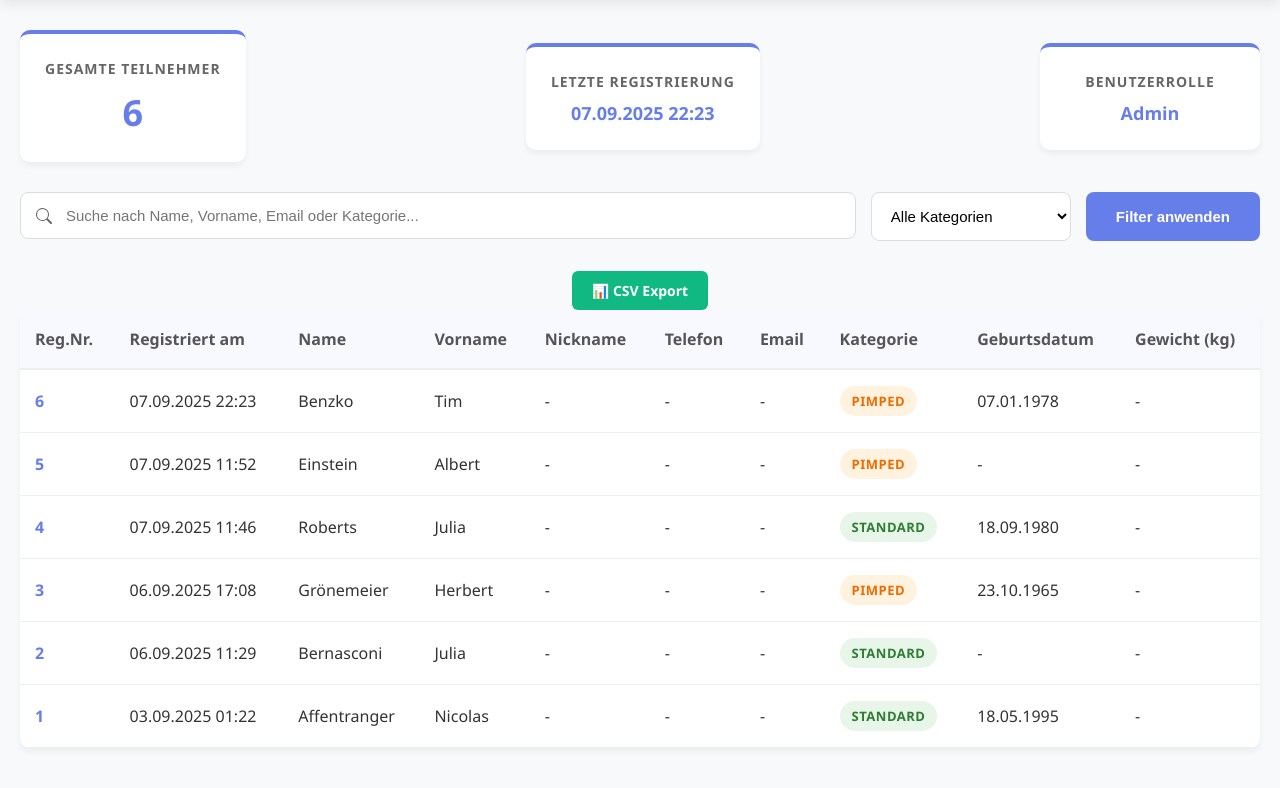
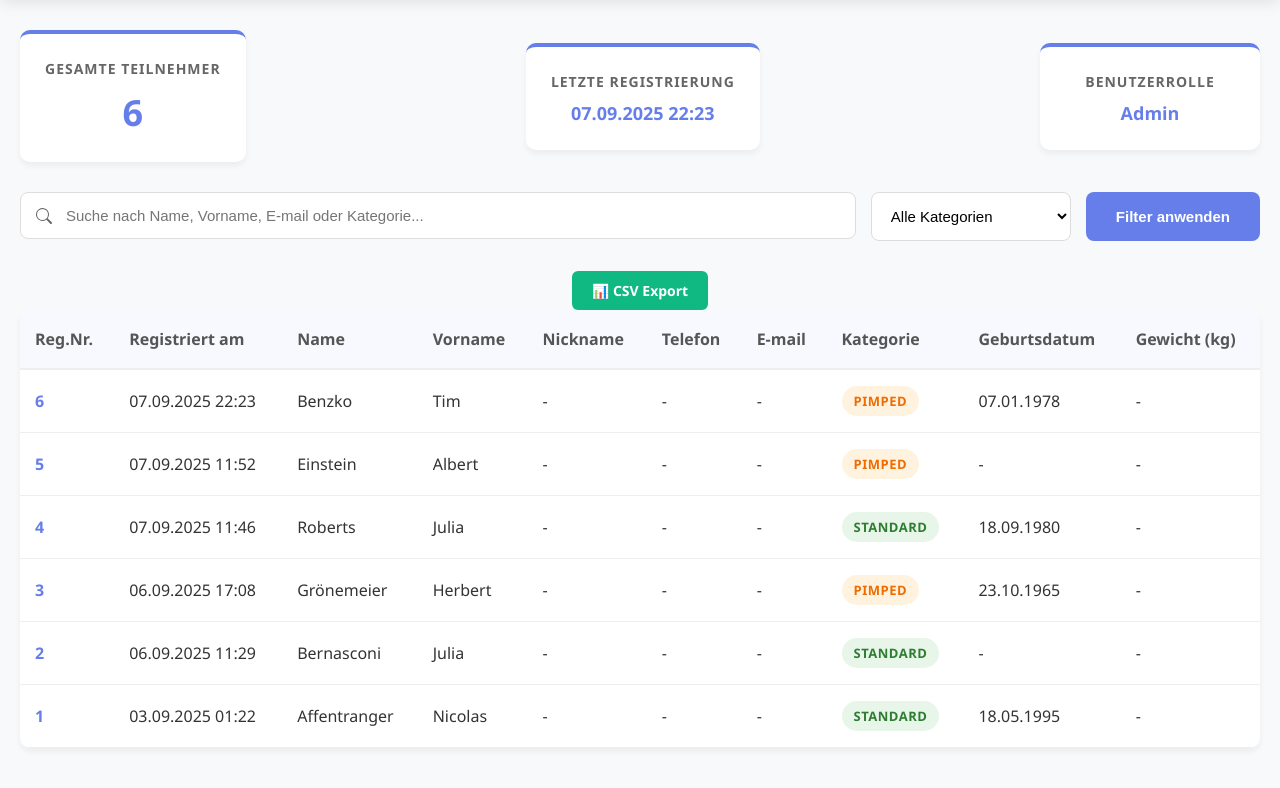
Before and after one commit to slvwagner/Zeitmessung, a PHP site: page /dashboard.php in a window 1280 px wide. Shown: the part 77-865 px from the top of the page. Run offline with PHP 8.4, Linux system fonts and the light colour scheme; the visitor is signed in with stand-in values (Sample User, id 1); data comes from the database, SQL or seed files in the repository; data that the repository does not hold is empty.

Commit message:
Bug fix columnname confusion fixed

```diff
--- a/source/www_check_registrations/dashboard.php
+++ b/source/www_check_registrations/dashboard.php
@@ -1,64 +1,5 @@
 <?php
-// Add this at the very top of your dashboard.php file
-error_reporting(E_ALL);
-ini_set('display_errors', 1);
-
 require_once 'config.php';
-
-// Check if user is logged in
-if (!isset($_SESSION['user_id'])) {
-    header('Location: index.php');
-    exit();
-}
-
-// Get database connection
-$conn = getDBConnection();
-
-// Check for connection errors
-if ($conn->connect_error) {
-    die("Verbindungsfehler: " . $conn->connect_error);
-}
-
-// Debug: Show what GET parameters we received
-echo "<!-- DEBUG: GET parameters: ";
-print_r($_GET);
-echo " -->";
-
-// Initialize variables
-$search = isset($_GET['search']) ? trim($_GET['search']) : '';
-$category = isset($_GET['category']) ? $_GET['category'] : '';
-
-// Debug: Show variable values
-echo "<!-- DEBUG: search='$search', category='$category' -->";
-
-// Build the WHERE clause
-$whereConditions = [];
-$params = [];
-$types = '';
-
-if (!empty($search)) {
-    $whereConditions[] = "(Name LIKE ? OR Vorname LIKE ? OR Email LIKE ? OR Kategorie LIKE ?)";
-    $searchTerm = "%$search%";
-    $params = [$searchTerm, $searchTerm, $searchTerm, $searchTerm];
-    $types = 'ssss';
-}
-
-if (!empty($category) && $category !== '') {
-    $whereConditions[] = "Kategorie = ?";
-    $params[] = $category;
-    $types .= 's';
-}
-
-$whereClause = '';
-if (!empty($whereConditions)) {
-    $whereClause = 'WHERE ' . implode(' AND ', $whereConditions);
-}
-
-// Debug: Show the SQL query
-$debugSql = "SELECT * FROM participants $whereClause ORDER BY Registrierungsnummer DESC";
-echo "<!-- DEBUG: SQL Query: $debugSql -->";
-echo "<!-- DEBUG: Params: " . implode(', ', $params) . " -->";
-echo "<!-- DEBUG: Types: $types -->";
 
 // Check if user is logged in
 if (!isset($_SESSION['user_id'])) {
@@ -73,27 +14,25 @@ $conn = getDBConnection();
 $search = isset($_GET['search']) ? trim($_GET['search']) : '';
 $category = isset($_GET['category']) ? $_GET['category'] : '';
 
-// Build the WHERE clause dynamically
+// Build the WHERE clause
 $whereConditions = [];
 $params = [];
 $types = '';
 
-// Add search condition if provided
 if (!empty($search)) {
-    $whereConditions[] = "(Name LIKE ? OR Vorname LIKE ? OR Email LIKE ? OR Kategorie LIKE ?)";
+    // Use 'E-mail' with quotes because it contains a hyphen
+    $whereConditions[] = "(Name LIKE ? OR Vorname LIKE ? OR `E-mail` LIKE ? OR Kategorie LIKE ?)";
     $searchTerm = "%$search%";
-    $params = array_merge($params, [$searchTerm, $searchTerm, $searchTerm, $searchTerm]);
-    $types .= 'ssss';
+    $params = [$searchTerm, $searchTerm, $searchTerm, $searchTerm];
+    $types = 'ssss';
 }
 
-// Add category condition if provided
 if (!empty($category) && $category !== '') {
     $whereConditions[] = "Kategorie = ?";
     $params[] = $category;
     $types .= 's';
 }
 
-// Build the final WHERE clause
 $whereClause = '';
 if (!empty($whereConditions)) {
     $whereClause = 'WHERE ' . implode(' AND ', $whereConditions);
@@ -498,7 +437,7 @@ while ($row = $categoriesResult->fetch_assoc()) {
 
         <form method="GET" action="" class="filters">
             <div class="search-box">
-                <input type="text" name="search" placeholder="Suche nach Name, Vorname, Email oder Kategorie..."
+                <input type="text" name="search" placeholder="Suche nach Name, Vorname, E-mail oder Kategorie..."
                        value="<?php echo htmlspecialchars($search); ?>">
             </div>
 
@@ -538,7 +477,7 @@ while ($row = $categoriesResult->fetch_assoc()) {
                             <th>Vorname</th>
                             <th>Nickname</th>
                             <th>Telefon</th>
-                            <th>Email</th>
+                            <th>E-mail</th>
                             <th>Kategorie</th>
                             <th>Geburtsdatum</th>
                             <th>Gewicht (kg)</th>
@@ -553,7 +492,7 @@ while ($row = $categoriesResult->fetch_assoc()) {
                                 <td><?php echo htmlspecialchars($row['Vorname']); ?></td>
                                 <td><?php echo htmlspecialchars($row['Nickname'] ?: '-'); ?></td>
                                 <td><?php echo htmlspecialchars($row['Phone'] ?: '-'); ?></td>
-                                <td><?php echo htmlspecialchars($row['Email'] ?: '-'); ?></td>
+                                <td><?php echo htmlspecialchars($row['E-mail'] ?: '-'); ?></td>
                                 <td>
                                     <span class="category-badge category-<?php echo strtolower($row['Kategorie']); ?>">
                                         <?php echo htmlspecialchars($row['Kategorie']); ?>
```
